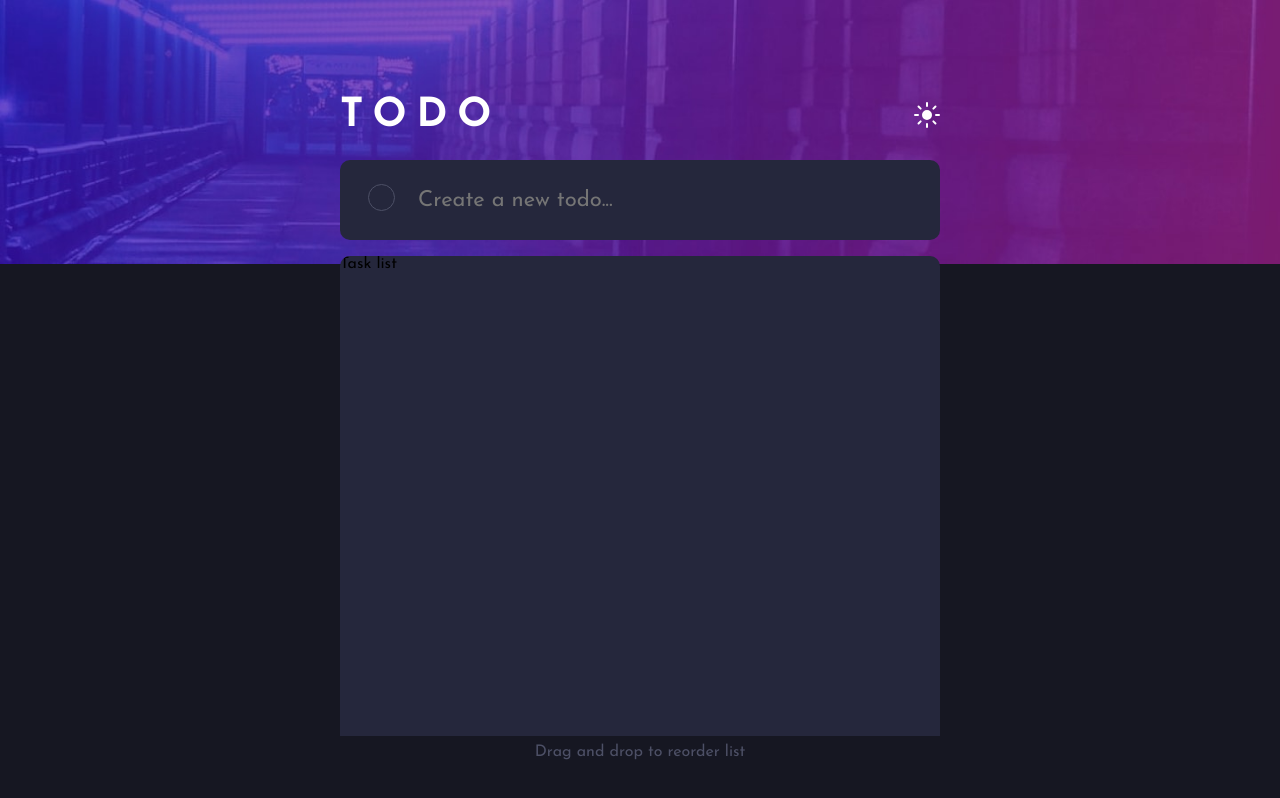
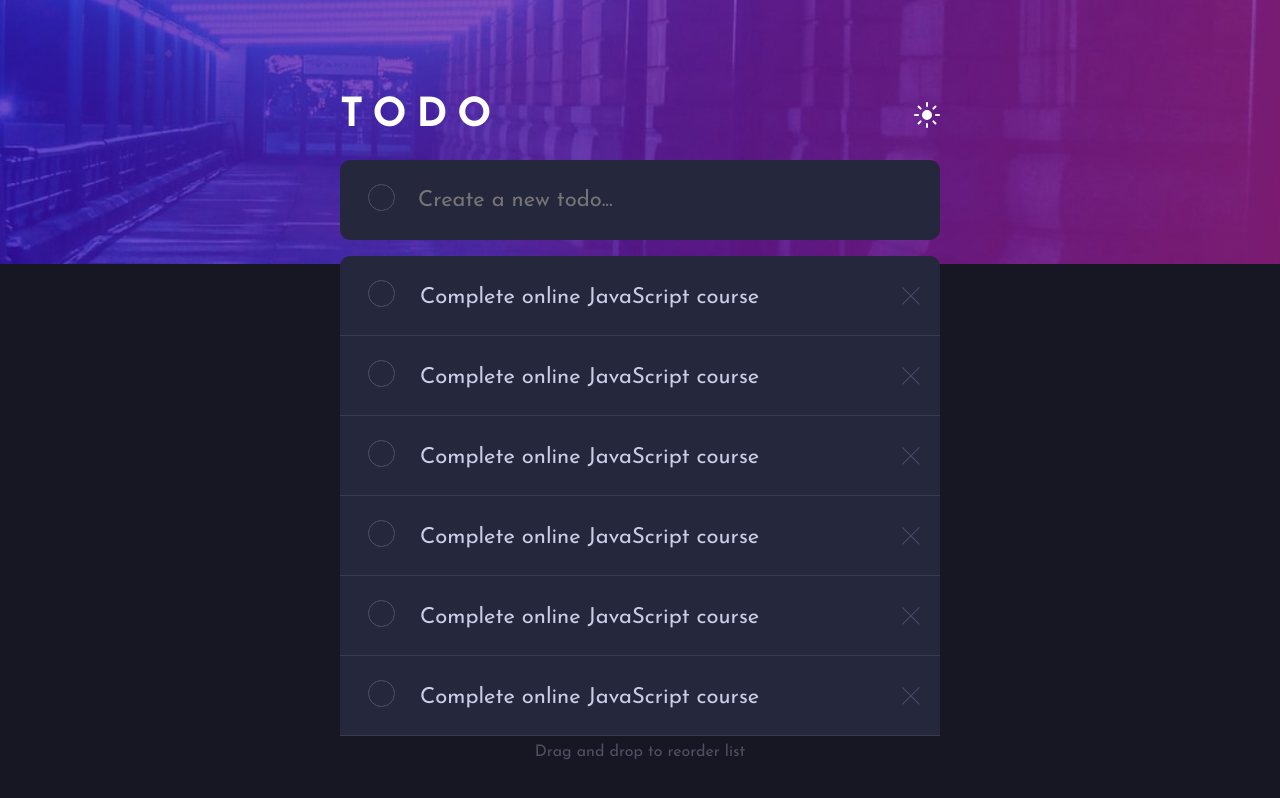
Before and after one commit to Thymoos/todo-app, a React (Create React App) app: page / in a window 1280 px wide. Built offline with nearby package versions, Linux system fonts and the light colour scheme.

Commit message:
Add delete task button

```diff
--- a/src/components/TaskList.css
+++ b/src/components/TaskList.css
@@ -17,12 +17,20 @@
     height: 80px;
     font-size: 22px;
     border-bottom: 1px solid hsl(237, 14%, 26%);
+    position: relative;
 }
 
 .task p {
     color: hsl(234, 39%, 85%);
     margin-left: 80px;
     user-select: none;
+}
+
+.task img {
+    position: absolute;
+    top: 50%;
+    right: 20px;
+    transform: translate(0, -50%);
 }
 
 /* width */
--- a/src/components/TaskList.js
+++ b/src/components/TaskList.js
@@ -1,12 +1,29 @@
 import React from 'react';
 import './TaskList.css';
 
+import deleteBtn from '../images/icon-cross.svg';
+
+import FilterControl from './FilterControl';
+
 const TaskList = () => {
     return (
+        <div className="shadow-main">
         <div className="task-list">
-            Task list
+            <div className="task"><input type="checkbox" name="value" id="1" /><label htmlFor="1"></label><p>Complete online JavaScript course</p><img src={deleteBtn} alt="X" /></div>
+            <div className="task"><input type="checkbox" name="value" id="2" /><label htmlFor="2"></label><p>Complete online JavaScript course</p><img src={deleteBtn} alt="X" /></div>
+            <div className="task"><input type="checkbox" name="value" id="3" /><label htmlFor="3"></label><p>Complete online JavaScript course</p><img src={deleteBtn} alt="X" /></div>
+            <div className="task"><input type="checkbox" name="value" id="4" /><label htmlFor="4"></label><p>Complete online JavaScript course</p><img src={deleteBtn} alt="X" /></div>
+            <div className="task"><input type="checkbox" name="value" id="5" /><label htmlFor="5"></label><p>Complete online JavaScript course</p><img src={deleteBtn} alt="X" /></div>
+            <div className="task"><input type="checkbox" name="value" id="6" /><label htmlFor="6"></label><p>Complete online JavaScript course</p><img src={deleteBtn} alt="X" /></div>
+            <div className="task"><input type="checkbox" name="value" id="7" /><label htmlFor="7"></label><p>Complete online JavaScript course</p><img src={deleteBtn} alt="X" /></div>
+            <div className="task"><input type="checkbox" name="value" id="8" /><label htmlFor="8"></label><p>Complete online JavaScript course</p><img src={deleteBtn} alt="X" /></div>
+
+        </div>
+        <FilterControl/>
         </div>
      );
 }
 
+// Labels are needed for checkboxes to work
+
 export default TaskList;
```
